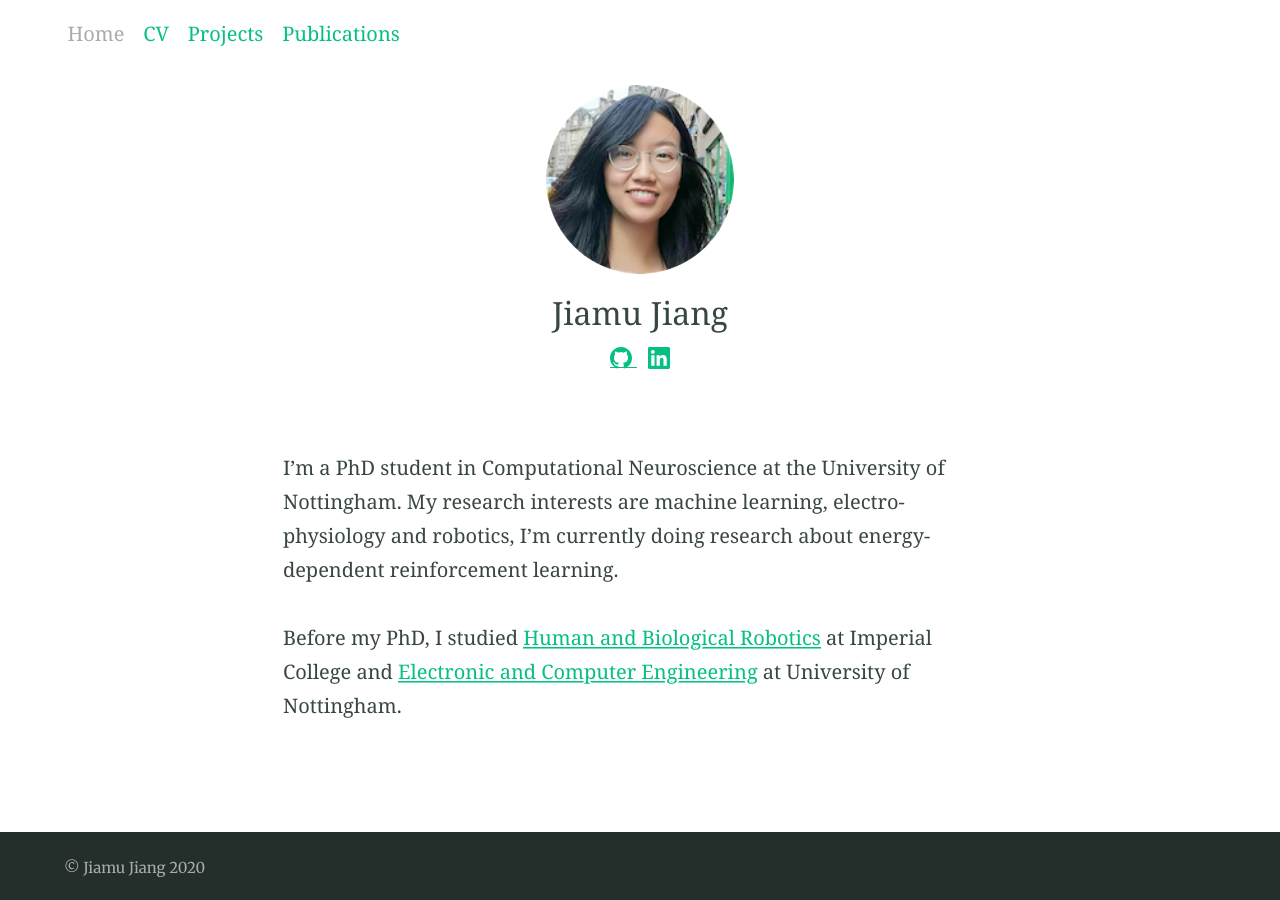
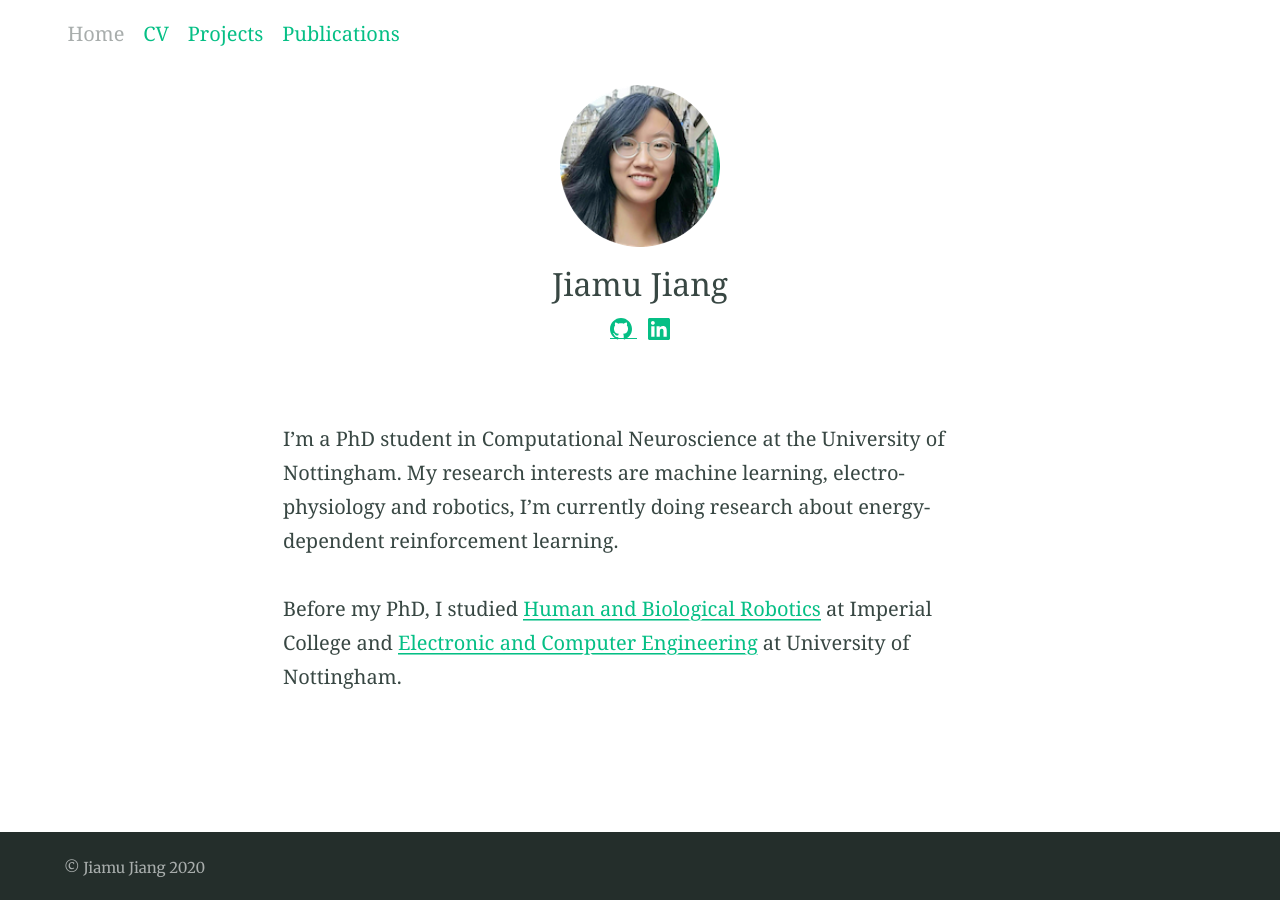
Before and after one commit to jiajia-404/jiajia-404.github.io, a Jekyll site: the page built from index.md, in a window 1280 px wide. Built offline with Jekyll 4.4.1, drawn with Linux system fonts in a browser that asks for light colours.

Commit message:
picture position

```diff
--- a/index.md
+++ b/index.md
@@ -3,7 +3,7 @@ title:
 layout: page
 ---
 
-<div style="margin: auto; width: 35%">
+<div style="margin: auto; width: 30%">
   	<img src="/images/profile.png" style="display:block; margin-left:auto; margin-right:auto; border-radius:50%; width:75%;">
   <p style="text-align:center; margin-top:5%; margin-bottom:0%; font-size: 160%;">
     Jiamu Jiang
```
